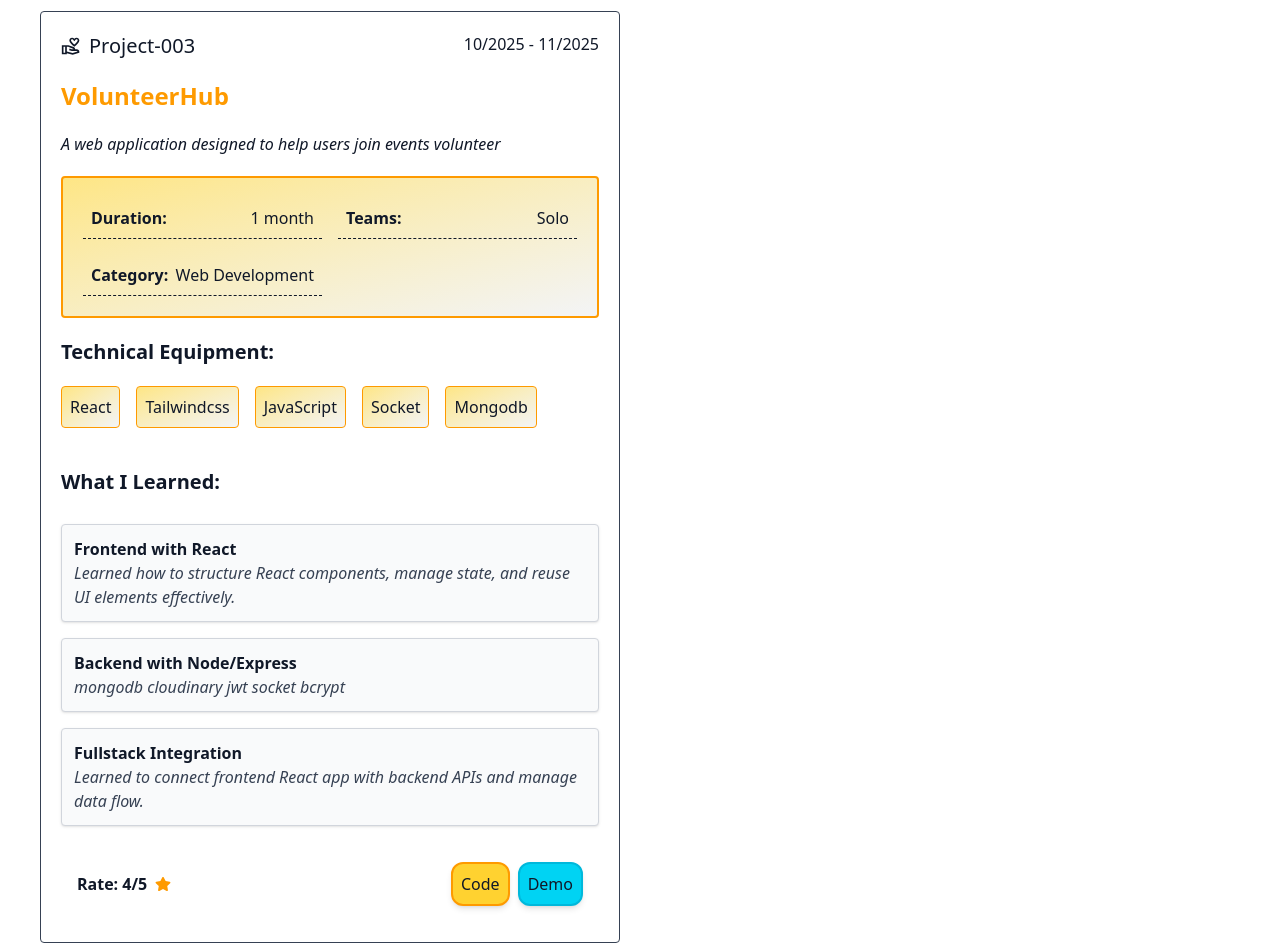
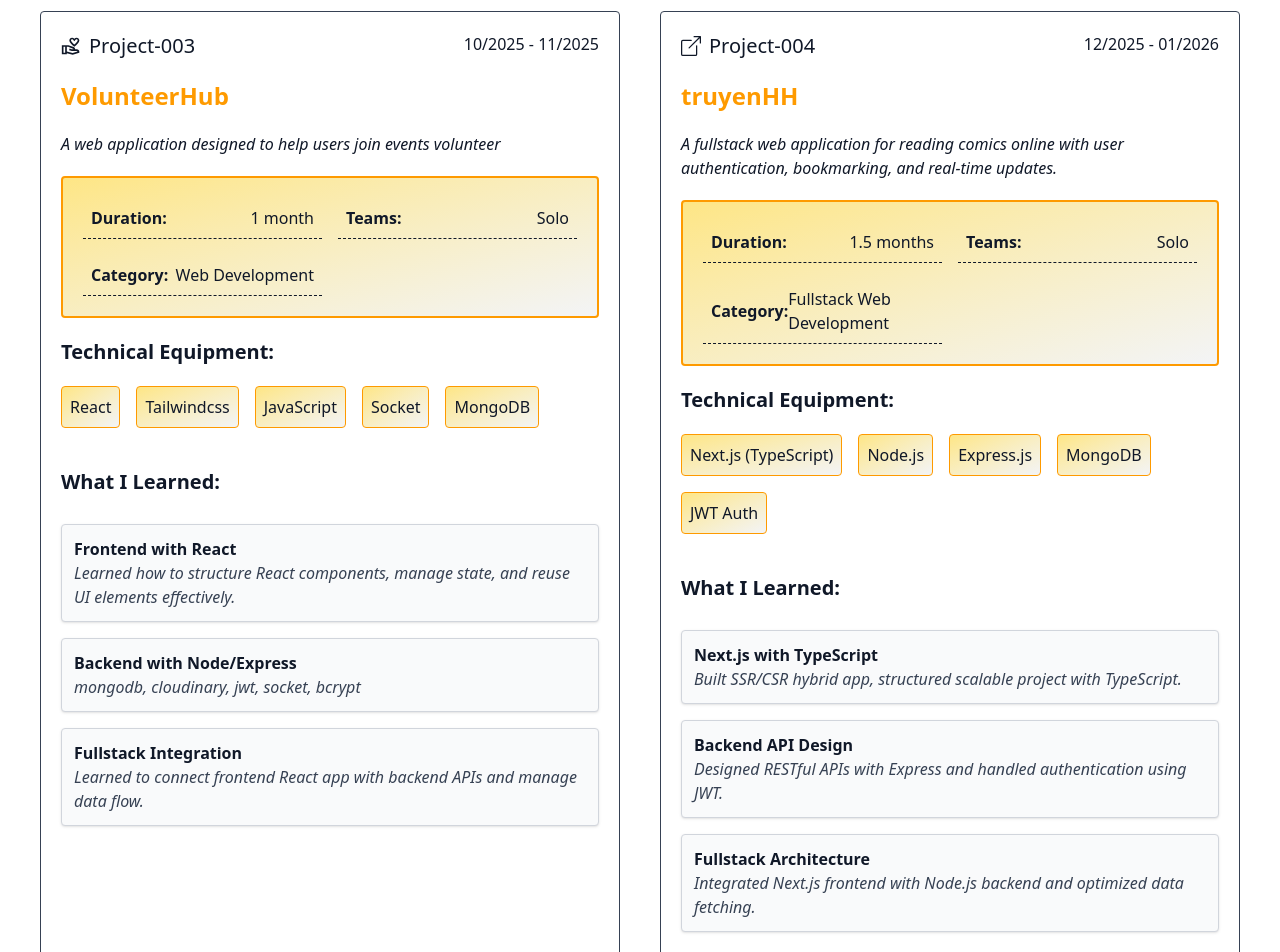
Before and after one commit to NgoHuy05/Portfolio, a React (Vite) app: page /project in a window 1280 px wide. Shown: the part 1500-2452 px from the top of the page. Built offline with nearby package versions, Linux system fonts and the light colour scheme.

Commit message:
feat: new project truyenHH

```diff
--- a/src/pages/Project.jsx
+++ b/src/pages/Project.jsx
@@ -44,10 +44,11 @@ const Project = () => {
     demoLink: "https://lexinary.vercel.app/",
     rate: 2.5,
   },
+
   {
     icon: <FcTodoList />,
     projectId: "Project-002",
-      year: `0  8/2025`,
+    year: `08/2025`,
     title: "ToDoList",
     description: "A web application designed to help users create notes",
     projectDetails: [
@@ -64,18 +65,20 @@ const Project = () => {
       {
         title: "Frontend with React",
         desc: "Learned how to structure React components, manage state, and reuse UI elements effectively.",
-        }
+      },
     ],
     codeLink: "https://github.com/NgoHuy05/ToDoList",
     demoLink: "https://to-do-list-hk.vercel.app/",
     rate: 3.5,
   },
+
   {
     icon: <MdOutlineVolunteerActivism />,
     projectId: "Project-003",
     year: `10/2025 - 11/2025`,
     title: "VolunteerHub",
-      description: "A web application designed to help users join events volunteer",
+    description:
+      "A web application designed to help users join events volunteer",
     projectDetails: [
       { label: "Duration:", value: "1 month" },
       { label: "Teams:", value: "Solo" },
@@ -86,7 +89,7 @@ const Project = () => {
       { value: "Tailwindcss" },
       { value: "JavaScript" },
       { value: "Socket" },
-        { value: "Mongodb" },
+      { value: "MongoDB" },
     ],
     whatILearned: [
       {
@@ -95,7 +98,7 @@ const Project = () => {
       },
       {
         title: "Backend with Node/Express",
-          desc: "mongodb cloudinary jwt socket bcrypt",
+        desc: "mongodb, cloudinary, jwt, socket, bcrypt",
       },
       {
         title: "Fullstack Integration",
@@ -106,8 +109,45 @@ const Project = () => {
     demoLink: "https://volunteer-hub-uet-kdqb.vercel.app/",
     rate: 4.0,
   },
+
+  {
+    icon: <BsBoxArrowUpRight />,
+    projectId: "Project-004",
+    year: `12/2025 - 01/2026`,
+    title: "truyenHH",
+    description:
+      "A fullstack web application for reading comics online with user authentication, bookmarking, and real-time updates.",
+    projectDetails: [
+      { label: "Duration:", value: "1.5 months" },
+      { label: "Teams:", value: "Solo" },
+      { label: "Category:", value: "Fullstack Web Development" },
+    ],
+    technicalEquiq: [
+      { value: "Next.js (TypeScript)" },
+      { value: "Node.js" },
+      { value: "Express.js" },
+      { value: "MongoDB" },
+      { value: "JWT Auth" },
+    ],
+    whatILearned: [
+      {
+        title: "Next.js with TypeScript",
+        desc: "Built SSR/CSR hybrid app, structured scalable project with TypeScript.",
+      },
+      {
+        title: "Backend API Design",
+        desc: "Designed RESTful APIs with Express and handled authentication using JWT.",
+      },
+      {
+        title: "Fullstack Architecture",
+        desc: "Integrated Next.js frontend with Node.js backend and optimized data fetching.",
+      },
+    ],
+    codeLink: "https://github.com/NgoHuy05/ReadStory",
+    demoLink: "https://truyenhh.vercel.app",
+    rate: 4.5,
+  },
 ];
-
   return (
     <>
           <div className="grid grid-cols-1 lg:grid-cols-2 items-start justify-between gap-5 p-4 shadow-lg shadow-gray-300 m-10 border border-amber-500 rounded animate-fade-down">
@@ -124,11 +164,11 @@ const Project = () => {
           <div className="flex gap-5 items-center justify-between p-5 border-2 border-amber-500 bg-gradient-to-tl from-gray-100 to-amber-200 rounded ">
             <div className="flex border-b border-dashed items-center justify-between p-2 w-[50%]">
               <div className="">Total Projects: </div>
-              <div className="font-bold">1</div>
+              <div className="font-bold">4</div>
             </div>
             <div className="flex border-b border-dashed items-center justify-between p-2 w-[50%]">
               <div>Complete Projects: </div>
-              <div className="font-bold">1</div>
+              <div className="font-bold">3</div>
             </div>
           </div>
         </div>
```
Lines whose indentation alone changed are shown as unchanged.
